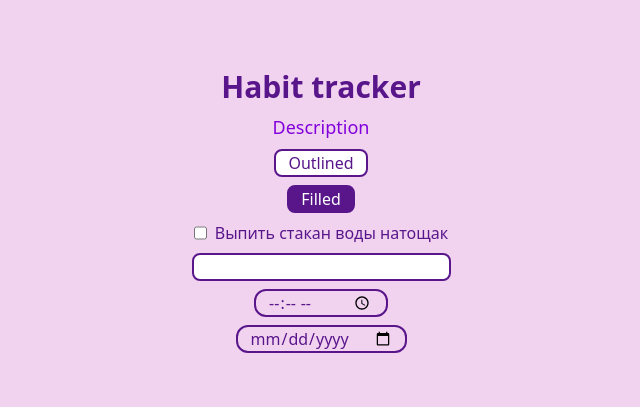
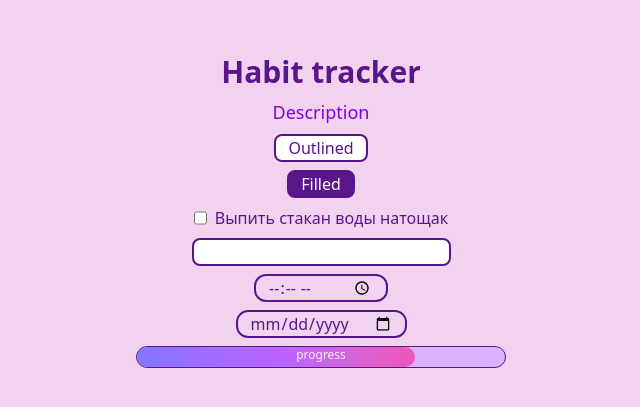
Before and after one commit to AngelinaStalnaya/habit-tracker, a React (Vite) app: page / in a window 1280 px wide. Shown: the part 189-596 px from the top of the page, without its empty margins (319-959 px from the left). Built offline with nearby package versions, Linux system fonts and the light colour scheme.

Commit message:
progress bar added

```diff
--- a/src/App.tsx
+++ b/src/App.tsx
@@ -7,6 +7,7 @@ import InputText from './components/ui/inputs/InputText';
 import InputTime from './components/ui/inputs/InputTime';
 import Header from './components/ui/text/Header';
 import Paragraph from './components/ui/text/Paragraph';
+import ProgressBar from './components/ui/progressBar/ProgressBar';
 
 function App() {
 
@@ -20,6 +21,7 @@ function App() {
       <InputText name='1 input' />
       <InputTime required/>
       <InputDate id='524'/>
+      <ProgressBar progress={75} containerWidth={370} label='progress'/>
 
     </div>
   )
--- /dev/null
+++ b/src/components/ui/progressBar/ProgressBar.tsx
@@ -0,0 +1,19 @@
+import { ProgressBarProps } from "./progressBarTypes";
+
+const ProgressBar = ({ progress, containerWidth, label }: ProgressBarProps) => {
+  const progressWidth = Math.round(containerWidth / 100 * progress);
+
+  return (
+
+    <div className={`progress-bar relative bg-purple-300 border-1 rounded-2xl border-purple-900  bg-grey-200
+      flex item-center p-0.3 overflow-hidden`}
+    style={{ width: `${containerWidth}px` }}>
+      <div className={`progress-status rounded-2xl bg-gradient-to-r from-indigo-500 via-purple-500 to-pink-500
+        h-[20px] animate-pulse`} style={{width: `${progressWidth}px`}}></div>
+      <div className="absolute left-[25%] right-[25%] text-xs">{label}</div>
+    </div>
+
+  )
+}
+
+export default ProgressBar;
--- /dev/null
+++ b/src/components/ui/progressBar/progressBarTypes.ts
@@ -0,0 +1,5 @@
+export type ProgressBarProps = {
+    progress: number,
+    containerWidth: number,
+    label?: string,
+  }
```
